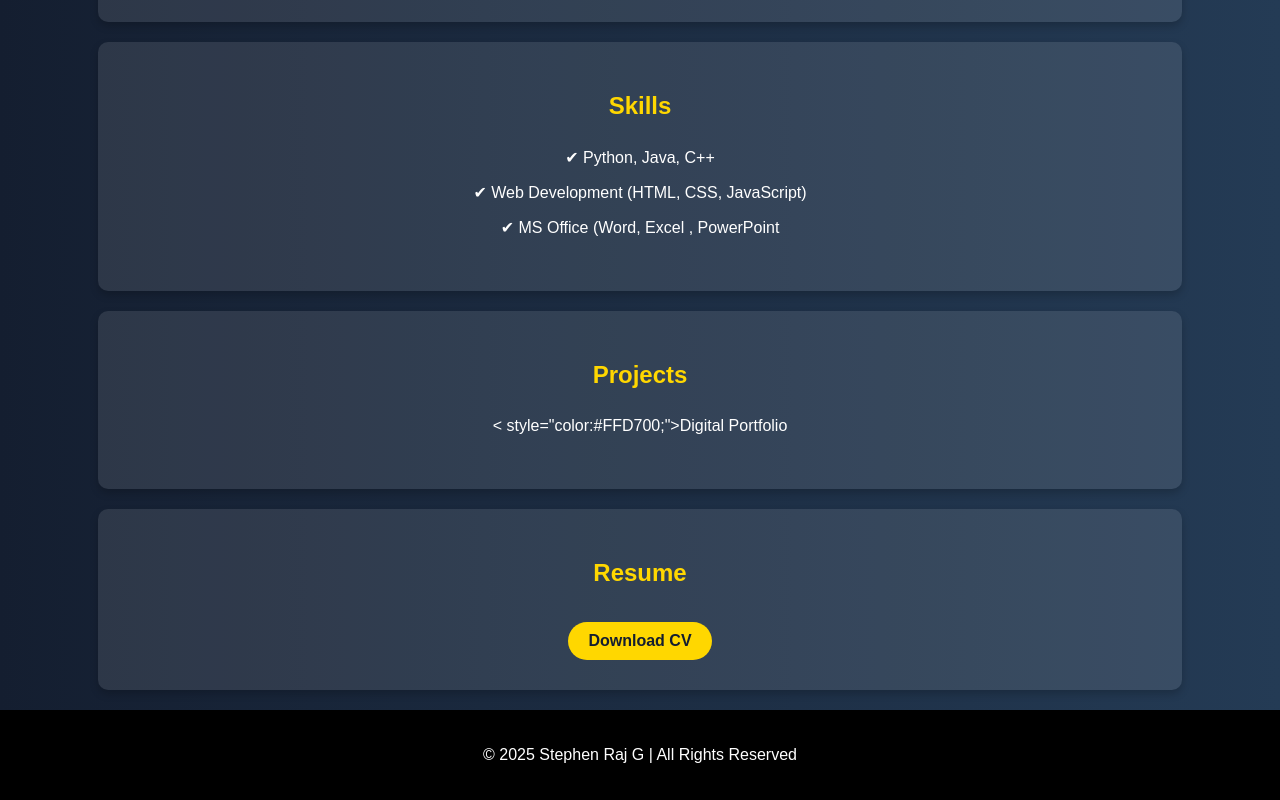
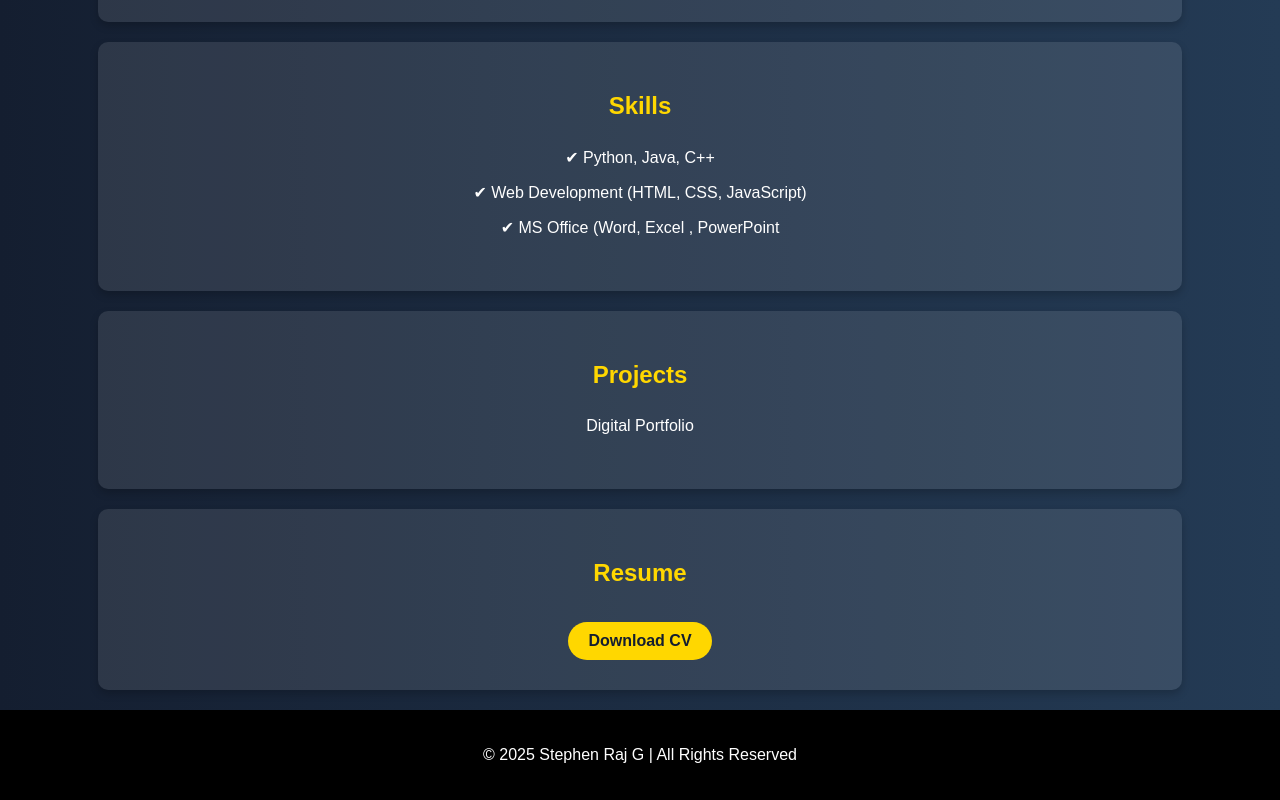
Before and after one commit to stephenraj26/My-Portfolio-, a plain HTML site: page index.html in a window 1280 px wide. Shown: the part 770-1570 px from the top of the page. Drawn offline with Linux system fonts and the light colour scheme.

Commit message:
index.html

```diff
--- a/index.html
+++ b/index.html
@@ -162,7 +162,7 @@
         <div class="section-content">
             <h2>Projects</h2>
             <ul>
-                <li>< style="color:#FFD700;">Digital Portfolio</li>
+                <li>Digital Portfolio</li>
             </ul>
         </div>
     </section>
```
